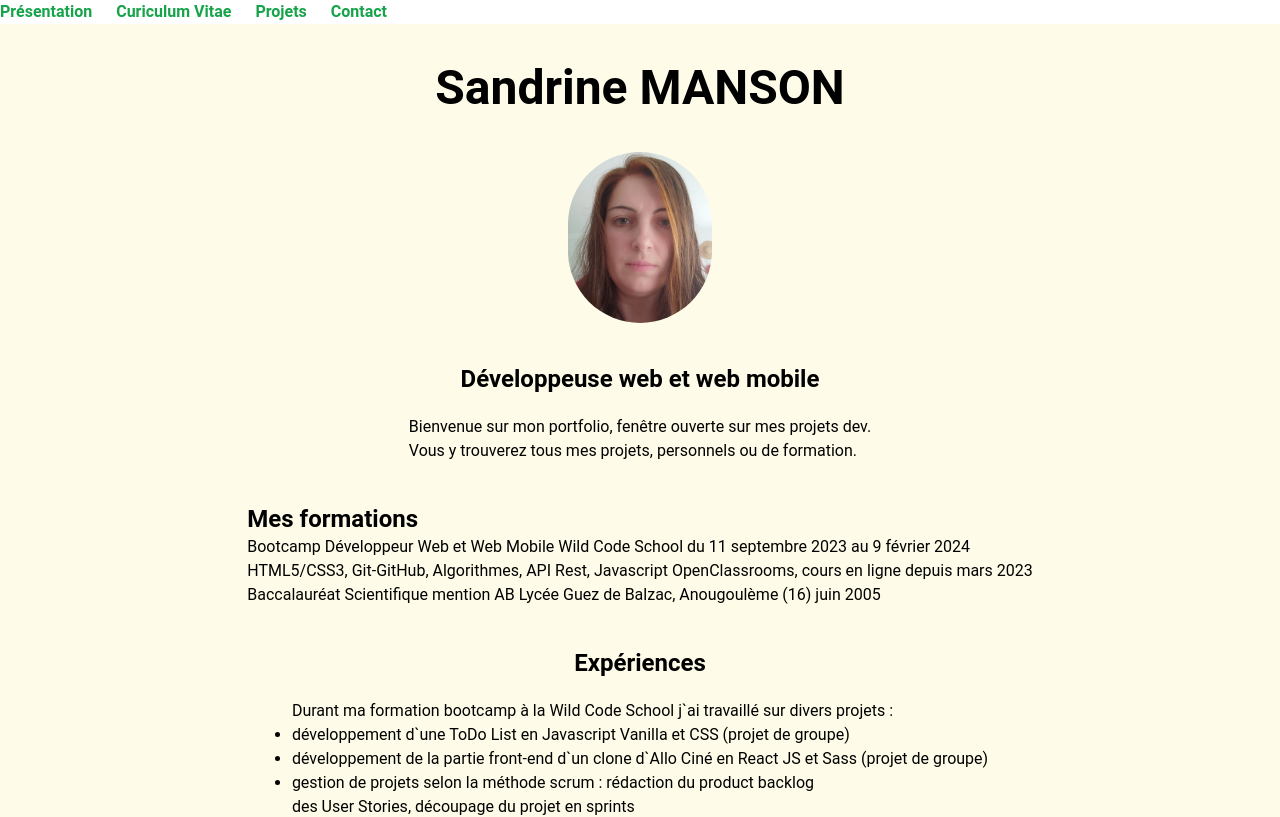
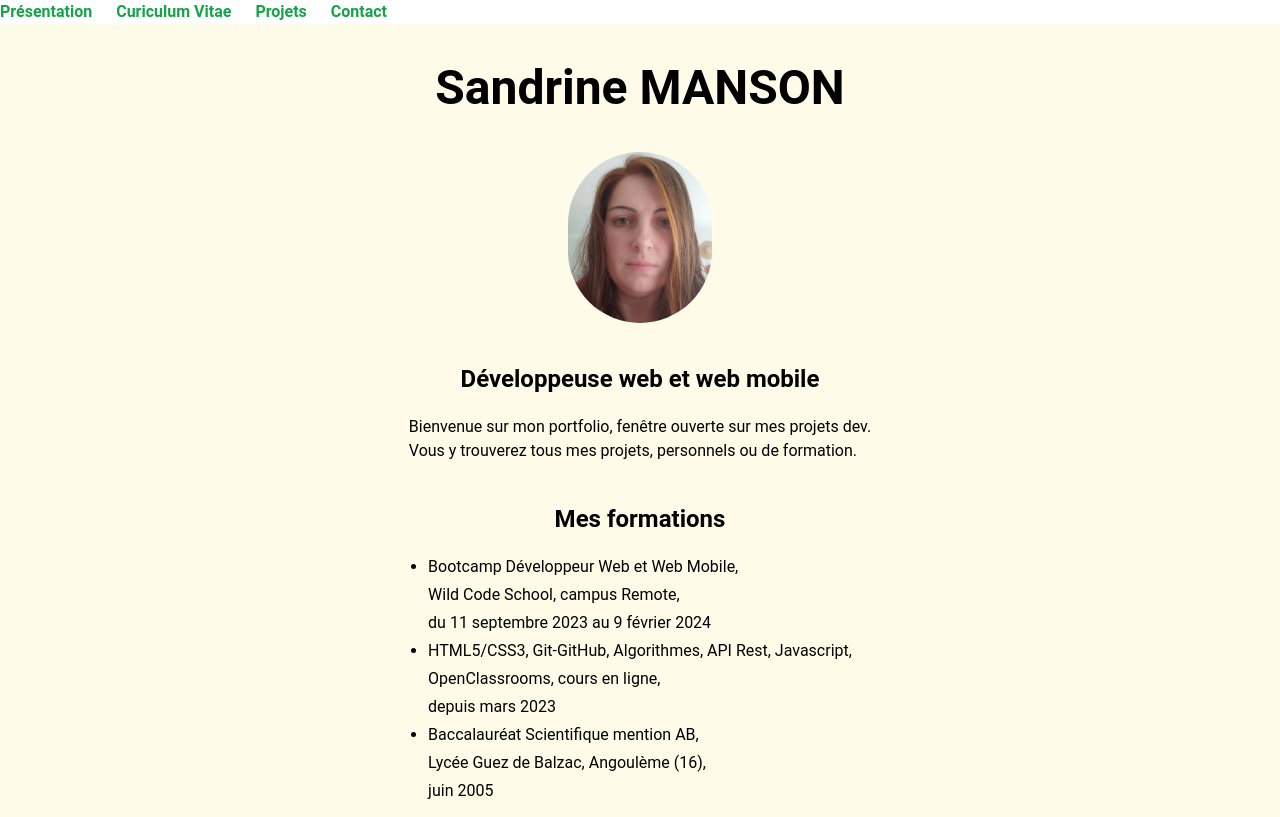
Before and after one commit to SandrineM-design/SandrineM-design.github.io, a React (Vite) app: page / in a window 1280 px wide. Shown: the top 817 px of the page. Built offline with nearby package versions, Linux system fonts and the light colour scheme.

Commit message:
css on education file

```diff
--- a/src/components/Education.jsx
+++ b/src/components/Education.jsx
@@ -1,29 +1,33 @@
 function Education() {
   const formations = [
     {
-      name: "Bootcamp Développeur Web et Web Mobile",
-      school: "Wild Code School",
+      name: "Bootcamp Développeur Web et Web Mobile,",
+      school: "Wild Code School, campus Remote,",
       date: "du 11 septembre 2023 au 9 février 2024",
     },
     {
-      name: "HTML5/CSS3, Git-GitHub, Algorithmes, API Rest, Javascript",
-      school: "OpenClassrooms, cours en ligne",
+      name: "HTML5/CSS3, Git-GitHub, Algorithmes, API Rest, Javascript,",
+      school: "OpenClassrooms, cours en ligne,",
       date: "depuis mars 2023",
     },
     {
-      name: "Baccalauréat Scientifique mention AB",
-      school: "Lycée Guez de Balzac, Anougoulème (16)",
+      name: "Baccalauréat Scientifique mention AB,",
+      school: "Lycée Guez de Balzac, Angoulème (16),",
       date: "juin 2005",
     },
   ];
 
   return (
-    <div>
-      <h2 className="mt-10 font-bold text-2xl bg-yellow-50">Mes formations</h2>
-      <ul>
+    <div className="flex flex-col flex-1 place-items-center bg-yellow-50">
+      <h2 className="mt-10 mb-5 font-bold text-2xl bg-yellow-50">
+        Mes formations
+      </h2>
+      <ul className="list-disc">
         {formations.map((formation, index) => (
           <li key={index}>
-            {formation.name} {formation.school} {formation.date}
+            <span className="flex items-center mb-1">{formation.name}</span>
+            <span className="flex items-center mb-1">{formation.school}</span>
+            <span className="flex items-center mb-1">{formation.date}</span>
           </li>
         ))}
       </ul>
```
